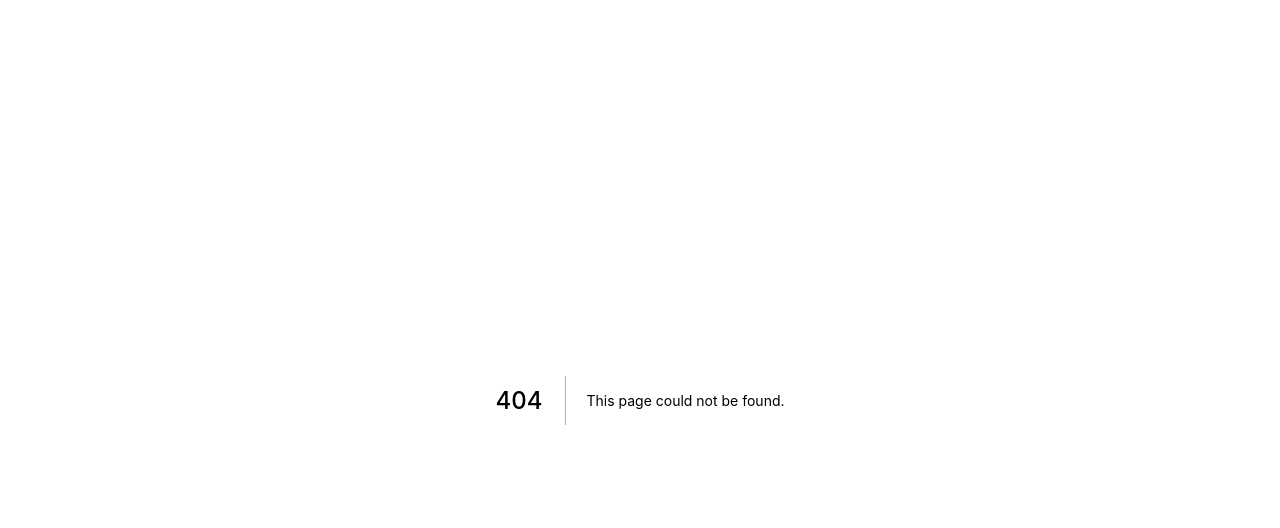
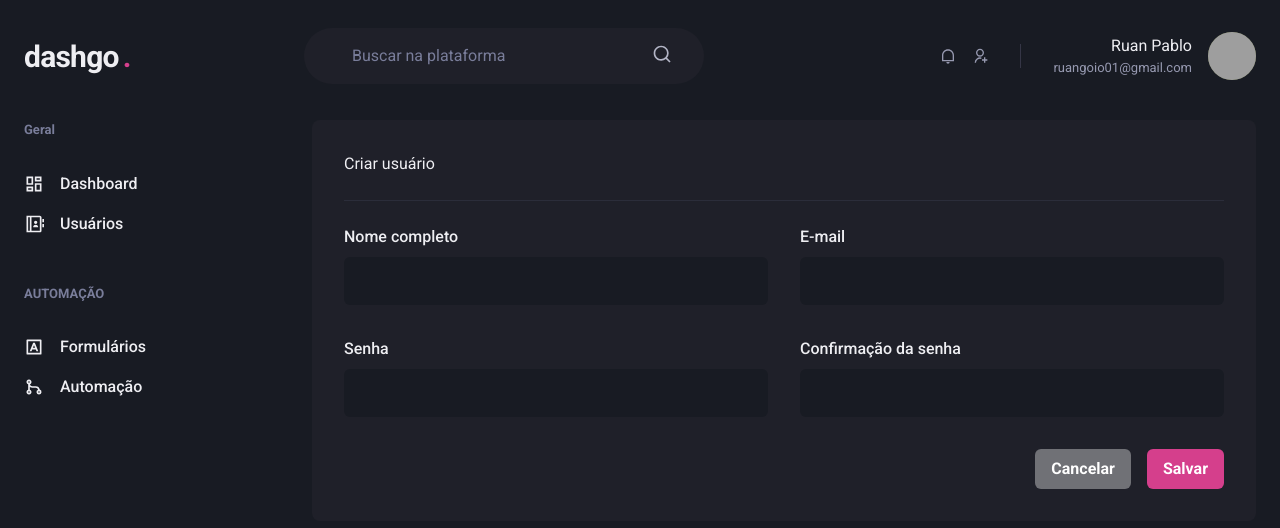
Before and after one commit to 1SyuLi/dashGo, a Next.js app: page /users/create in a window 1280 px wide. Before the commit this address had no page. Shown: the top 528 px of the page. Built offline with nearby package versions, Linux system fonts and the light colour scheme; grey boxes are pictures that could not be loaded.

Commit message:
CreateUser page

```diff
--- /dev/null
+++ b/src/pages/users/create.tsx
@@ -0,0 +1,43 @@
+import { Box, Button, Divider, Flex, Heading, HStack, SimpleGrid, VStack } from "@chakra-ui/react";
+import { Input } from "../../components/Form/Input";
+import { Header } from "../../components/Header";
+import { Sidebar } from "../../components/Sidebar";
+
+export default function CreateUser() {
+
+
+    return (
+        <Box>
+            <Header />
+
+            <Flex w='100%' my='6' maxW={1280} mx='auto' px='6'  >
+                <Sidebar />
+
+                <Box flex={1} borderRadius="8" bg="gray.800" p="8">
+                    <Heading size="large" fontWeight="normal">Criar usuário</Heading>
+
+                    <Divider my="6" borderColor="gray.700" />
+
+                    <VStack spacing={8} >
+                        <SimpleGrid minChildWidth="240px" spacing={8} w="100%" >
+                            <Input name="name" label="Nome completo" />
+                            <Input name="email" type="email" label="E-mail" />
+                        </SimpleGrid>
+
+                        <SimpleGrid minChildWidth="240px" spacing={8} w="100%" >
+                            <Input name="password" type="password" label="Senha" />
+                            <Input name="password_confirmation" type="password" label="Confirmação da senha" />
+                        </SimpleGrid>
+                    </VStack>
+
+                    <Flex mt="8" justify="flex-end"  >
+                        <HStack spacing="4" >
+                            <Button colorScheme="whiteAlpha">Cancelar</Button>
+                            <Button colorScheme="pink">Salvar</Button>
+                        </HStack>
+                    </Flex>
+                </Box>
+            </Flex>
+        </Box>
+    )
+}
```
